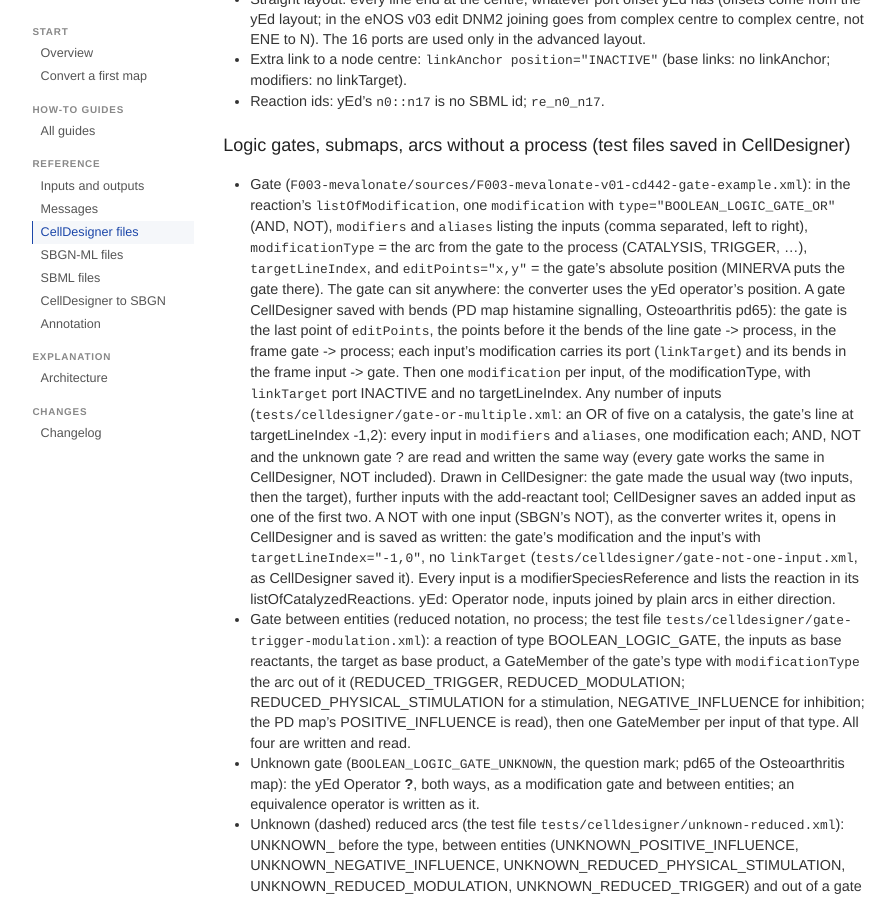
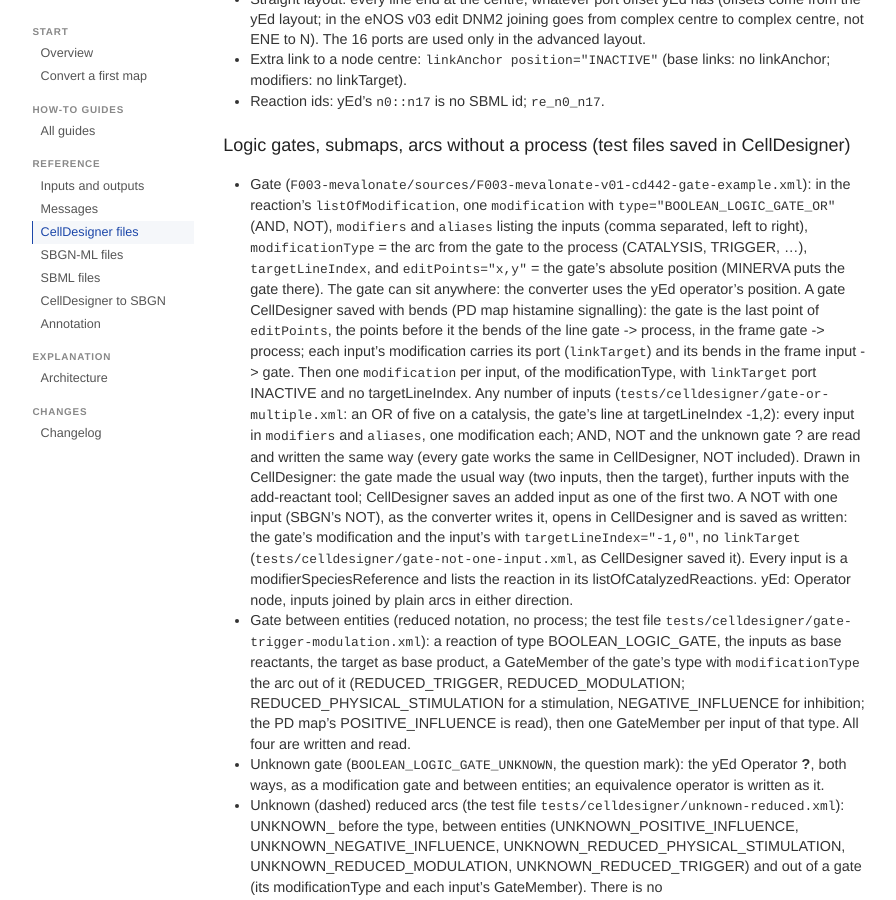
Before and after one commit to map-converter/map-converter.github.io, a Jekyll site: the page built from pages/converter-docs/celldesigner.md, in a window 1280 px wide and 900 px high, scrolled down 6206 px. Shown: the whole window, without its empty margins (190-1086 px from the left). Built offline with Jekyll 4.4.1, drawn with Linux system fonts in a browser that asks for light colours; some of the changed text lies outside the part shown.

Commit message:
Docs, CellDesigner: examples from the PD map only, an open question removed

```diff
--- a/pages/converter-docs/celldesigner.md
+++ b/pages/converter-docs/celldesigner.md
@@ -55,8 +55,8 @@ CellDesigner, so `diff` against a returned file shows only real changes.
   by CellDesigner on saving, without a message.
 - References on a reaction: `bqmodel:isDescribedBy` with
   `urn:miriam:pubmed:N` in the reaction's annotation (F021 has three), one bag per
-  reference, as MINERVA maps hold them (some in `bqmodel`; the PD map and the
-  Osteoarthritis map mostly `bqbiol`, and MINERVA shows both). Written from the process
+  reference, as MINERVA maps hold them (some in `bqmodel`; the PD map mostly
+  `bqbiol`, and MINERVA shows both). Written from the process
   glyph's property References and read back into it; a DOI as
   `urn:miriam:doi:10.1016%2Fj.jaci.2020.12.155`.
 - Species inside a complex (`listOfIncludedSpecies` in the model extension)
@@ -314,8 +314,7 @@ CellDesigner (HSP90 + CAV1:CaM:eNOS -> CaM:HSP90:CAV1:eNOS + CaM).
   from the gate to the process (CATALYSIS, TRIGGER, ...), `targetLineIndex`,
   and `editPoints="x,y"` = the gate's absolute position (MINERVA puts the gate
   there). The gate can sit anywhere: the converter uses the yEd
-  operator's position. A gate CellDesigner saved with bends (PD map histamine signalling,
-  Osteoarthritis pd65): the gate is the last point of `editPoints`, the points
+  operator's position. A gate CellDesigner saved with bends (PD map histamine signalling): the gate is the last point of `editPoints`, the points
   before it the bends of the line gate -> process, in the frame gate -> process; each input's
   modification carries its port (`linkTarget`) and its bends in the frame input -> gate. Then one `modification` per input, of the
   modificationType, with `linkTarget` port INACTIVE and no targetLineIndex.
@@ -337,7 +336,7 @@ CellDesigner (HSP90 + CAV1:CaM:eNOS -> CaM:HSP90:CAV1:eNOS + CaM).
   (REDUCED_TRIGGER, REDUCED_MODULATION; REDUCED_PHYSICAL_STIMULATION for a
   stimulation, NEGATIVE_INFLUENCE for inhibition; the PD map's POSITIVE_INFLUENCE is read), then one GateMember per input of
   that type. All four are written and read.
-- Unknown gate (`BOOLEAN_LOGIC_GATE_UNKNOWN`, the question mark; pd65 of the Osteoarthritis map): the
+- Unknown gate (`BOOLEAN_LOGIC_GATE_UNKNOWN`, the question mark): the
   yEd Operator **?**, both ways, as a modification gate and between entities; an equivalence operator is written as
   it.
 - Unknown (dashed) reduced arcs (the test file `tests/celldesigner/unknown-reduced.xml`):
```
Also changed, not shown: other parts of pages/converter-docs/celldesigner.md (+0 -1 lines), 1 other file.
